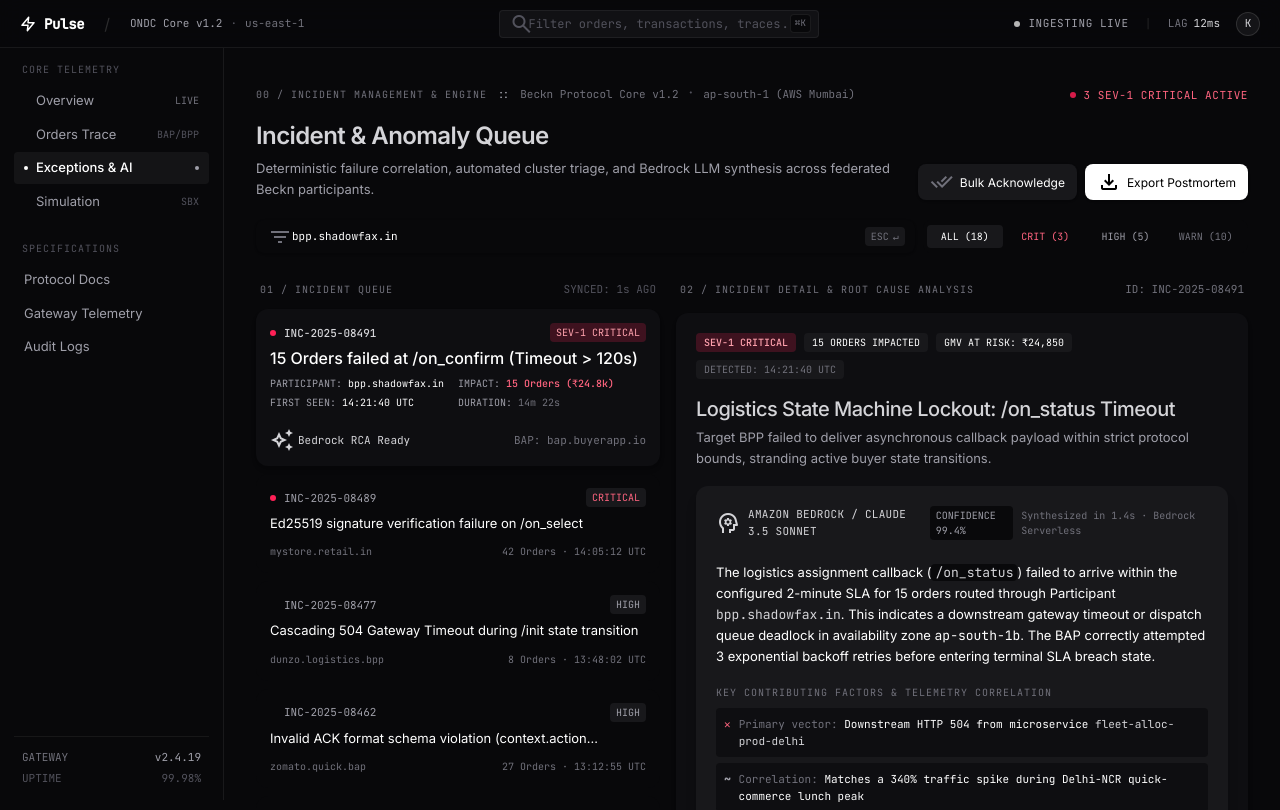
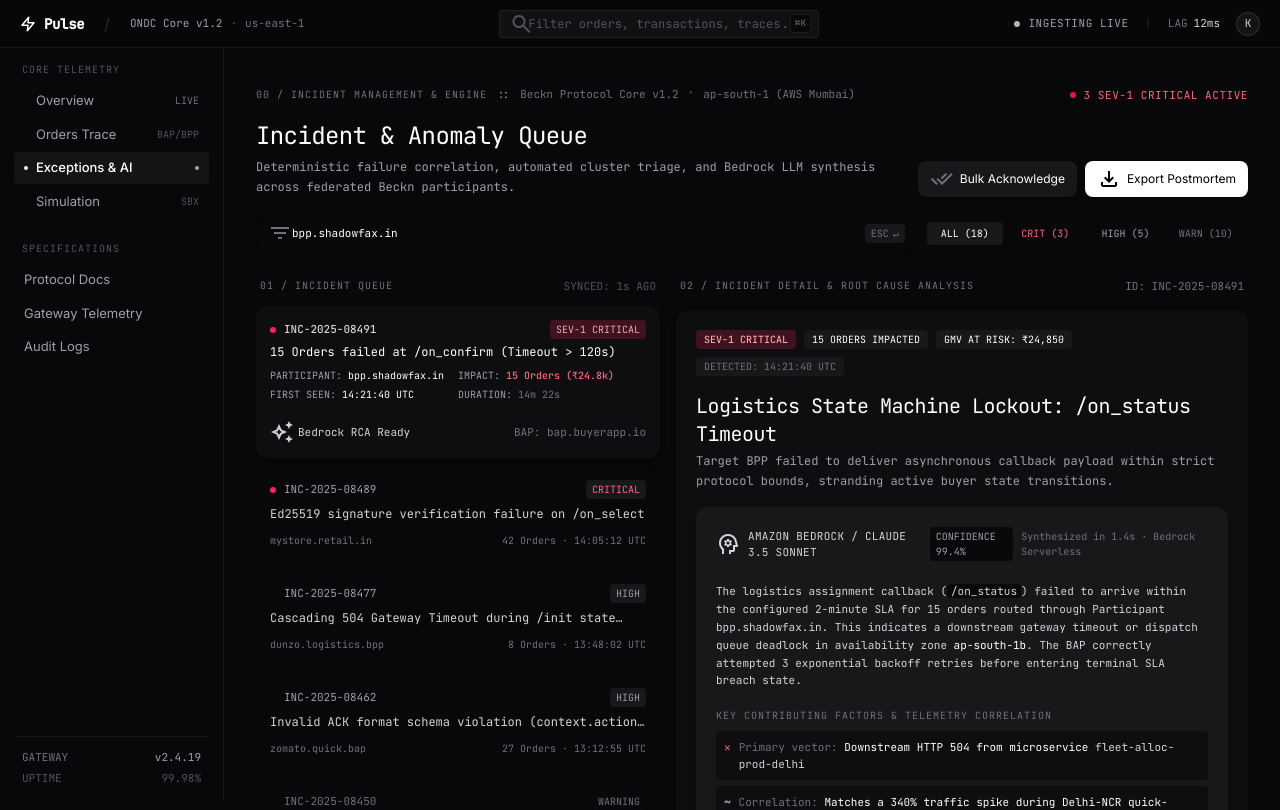
Before and after one commit to ArchieTansaria/datadog-for-ondc, a Next.js app in the folder next/: page /dashboard/incidents in a window 1280 px wide. Shown: the top 810 px of the page. Built offline with nearby package versions, Linux system fonts and the light colour scheme.

Commit message:
incidents

```diff
--- a/next/app/dashboard/incidents/page.tsx
+++ b/next/app/dashboard/incidents/page.tsx
@@ -20,8 +20,8 @@
 </div>
 <div className="flex flex-col lg:flex-row lg:items-end justify-between gap-4">
 <div className="space-y-1.5 max-w-3xl">
-<h1 className="text-xl md:text-2xl font-semibold tracking-[-0.03em] text-zinc-300 tracking-tight font-medium">Incident &amp; Anomaly Queue</h1>
-<p className="text-[13px] leading-relaxed text-zinc-400 leading-relaxed">
+<h1 className="text-xl md:text-2xl font-mono text-white tracking-tight">Incident &amp; Anomaly Queue</h1>
+<p className="font-mono text-[12px] text-zinc-400 leading-relaxed">
           Deterministic failure correlation, automated cluster triage, and Bedrock LLM synthesis across federated Beckn participants.
         </p>
 </div>
@@ -80,7 +80,7 @@
 </div>
 <span className="px-1.5 py-0.5 rounded text-[10px] font-mono bg-rose-500/20 text-rose-300">SEV-1 CRITICAL</span>
 </div>
-<p className="text-base font-medium text-white leading-tight mb-2">
+<p className="font-mono text-[12px] text-white leading-tight mb-2">
             15 Orders failed at /on_confirm (Timeout &gt; 120s)
           </p>
 <div className="grid grid-cols-2 gap-y-1 font-mono text-[10px] text-zinc-400">
@@ -106,7 +106,7 @@
 </div>
 <span className="px-1.5 py-0.5 rounded text-[10px] font-mono bg-zinc-900 text-rose-400">CRITICAL</span>
 </div>
-<p className="text-[13px] leading-relaxed text-white line-clamp-1">
+<p className="font-mono text-[12px] text-zinc-300 line-clamp-1">
             Ed25519 signature verification failure on /on_select
           </p>
 <div className="flex items-center justify-between font-mono text-[10px] text-zinc-500 pt-1">
@@ -123,7 +123,7 @@
 </div>
 <span className="px-1.5 py-0.5 rounded text-[10px] font-mono bg-zinc-900 text-zinc-400">HIGH</span>
 </div>
-<p className="text-[13px] leading-relaxed text-white line-clamp-1">
+<p className="font-mono text-[12px] text-zinc-300 line-clamp-1">
             Cascading 504 Gateway Timeout during /init state transition
           </p>
 <div className="flex items-center justify-between font-mono text-[10px] text-zinc-500 pt-1">
@@ -140,7 +140,7 @@
 </div>
 <span className="px-1.5 py-0.5 rounded text-[10px] font-mono bg-zinc-900 text-zinc-400">HIGH</span>
 </div>
-<p className="text-[13px] leading-relaxed text-white line-clamp-1">
+<p className="font-mono text-[12px] text-zinc-300 line-clamp-1">
             Invalid ACK format schema violation (context.action mismatch)
           </p>
 <div className="flex items-center justify-between font-mono text-[10px] text-zinc-500 pt-1">
@@ -157,7 +157,7 @@
 </div>
 <span className="px-1.5 py-0.5 rounded text-[10px] font-mono bg-zinc-950 text-zinc-500">WARNING</span>
 </div>
-<p className="text-[13px] leading-relaxed text-zinc-400 line-clamp-1">
+<p className="font-mono text-[12px] text-zinc-400 line-clamp-1">
             Kafka partition rebalance lag spike (&gt;140ms)
           </p>
 <div className="flex items-center justify-between font-mono text-[10px] text-zinc-600 pt-1">
@@ -182,10 +182,10 @@
 <span className="px-2 py-0.5 rounded bg-zinc-900 text-zinc-500">DETECTED: 14:21:40 UTC</span>
 </div>
 <div>
-<h2 className="text-lg md:text-xl font-medium tracking-tight text-zinc-300 tracking-tight">
+<h2 className="text-lg md:text-xl font-mono text-white tracking-tight">
             Logistics State Machine Lockout: /on_status Timeout
           </h2>
-<p className="text-[13px] leading-relaxed text-zinc-400 mt-1">
+<p className="font-mono text-[12px] text-zinc-400 leading-relaxed mt-1">
             Target BPP failed to deliver asynchronous callback payload within strict protocol bounds, stranding active buyer state transitions.
           </p>
 </div>
@@ -201,7 +201,7 @@
 </div>
 <span className="font-mono text-[10px] text-zinc-500">Synthesized in 1.4s · Bedrock Serverless</span>
 </div>
-<p className="text-[13px] leading-relaxed text-white leading-relaxed">
+<p className="font-mono text-[11px] text-zinc-300 leading-relaxed">
             The logistics assignment callback (<code className="font-mono text-zinc-300 px-1 rounded bg-zinc-950">/on_status</code>) failed to arrive within the configured 2-minute SLA for 15 orders routed through Participant <span className="font-mono text-zinc-300">bpp.shadowfax.in</span>. This indicates a downstream gateway timeout or dispatch queue deadlock in availability zone <span className="font-mono text-white">ap-south-1b</span>. The BAP correctly attempted 3 exponential backoff retries before entering terminal SLA breach state.
           </p>
 {/*  Contributing Factors Checklist  */}
```
